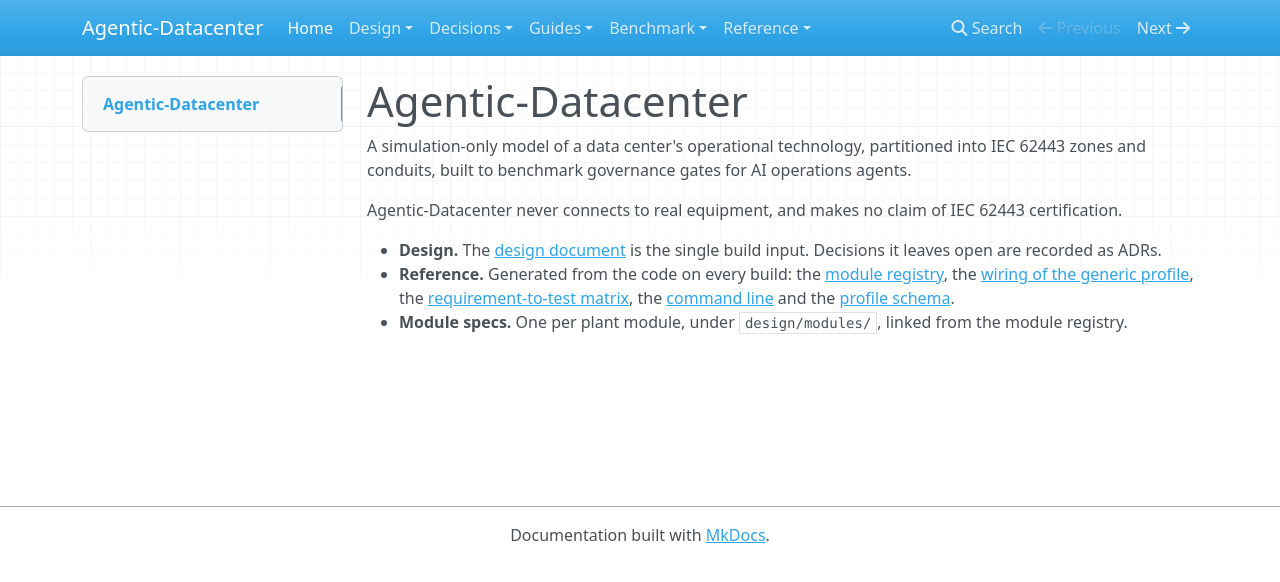
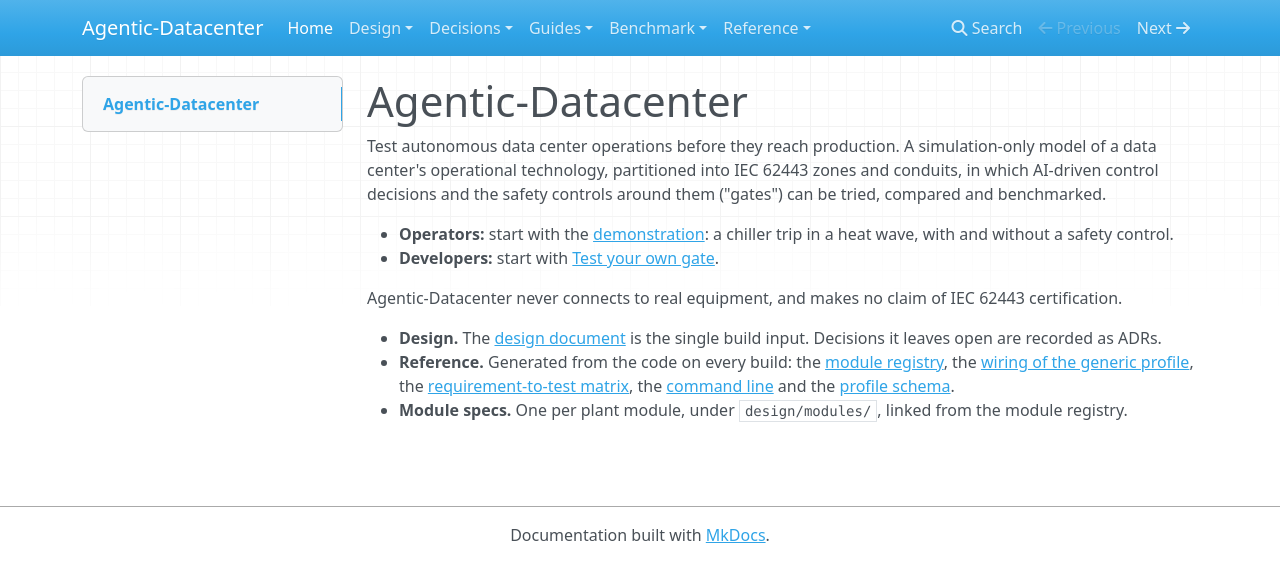
Before and after one commit to agentic-datacenter/agentic-datacenter, an MkDocs documentation site: the page built from docs/index.md, in a window 1280 px wide. Shown: the top 582 px of the page. Built offline with MkDocs 1.6.1, drawn with Linux system fonts in a browser that asks for light colours; nearby versions of some CDN libraries.

Commit message:
Speak to data center operators first
Lead with testing autonomous operations before production, an operator and a
developer entry point, the chiller-trip example in plain terms, and what a
simulated result does not show.

```diff
--- a/docs/index.md
+++ b/docs/index.md
@@ -1,6 +1,9 @@
 # Agentic-Datacenter
 
-A simulation-only model of a data center's operational technology, partitioned into IEC 62443 zones and conduits, built to benchmark governance gates for AI operations agents.
+Test autonomous data center operations before they reach production. A simulation-only model of a data center's operational technology, partitioned into IEC 62443 zones and conduits, in which AI-driven control decisions and the safety controls around them ("gates") can be tried, compared and benchmarked.
+
+- **Operators:** start with the [demonstration](demo/op-03-static-allowlist.html): a chiller trip in a heat wave, with and without a safety control.
+- **Developers:** start with [Test your own gate](guides/bring-your-own-gate.md).
 
 Agentic-Datacenter never connects to real equipment, and makes no claim of IEC 62443 certification.
 
--- a/mkdocs.yml
+++ b/mkdocs.yml
@@ -1,5 +1,5 @@
 site_name: Agentic-Datacenter
-site_description: Simulation-only data center OT model for benchmarking governance gates.
+site_description: Test autonomous data center operations before they reach production.
 docs_dir: docs
 strict: true
 nav:
```
Also changed, not shown: CHANGELOG.md (+4 -0 lines), README.md (+19 -12 lines).
